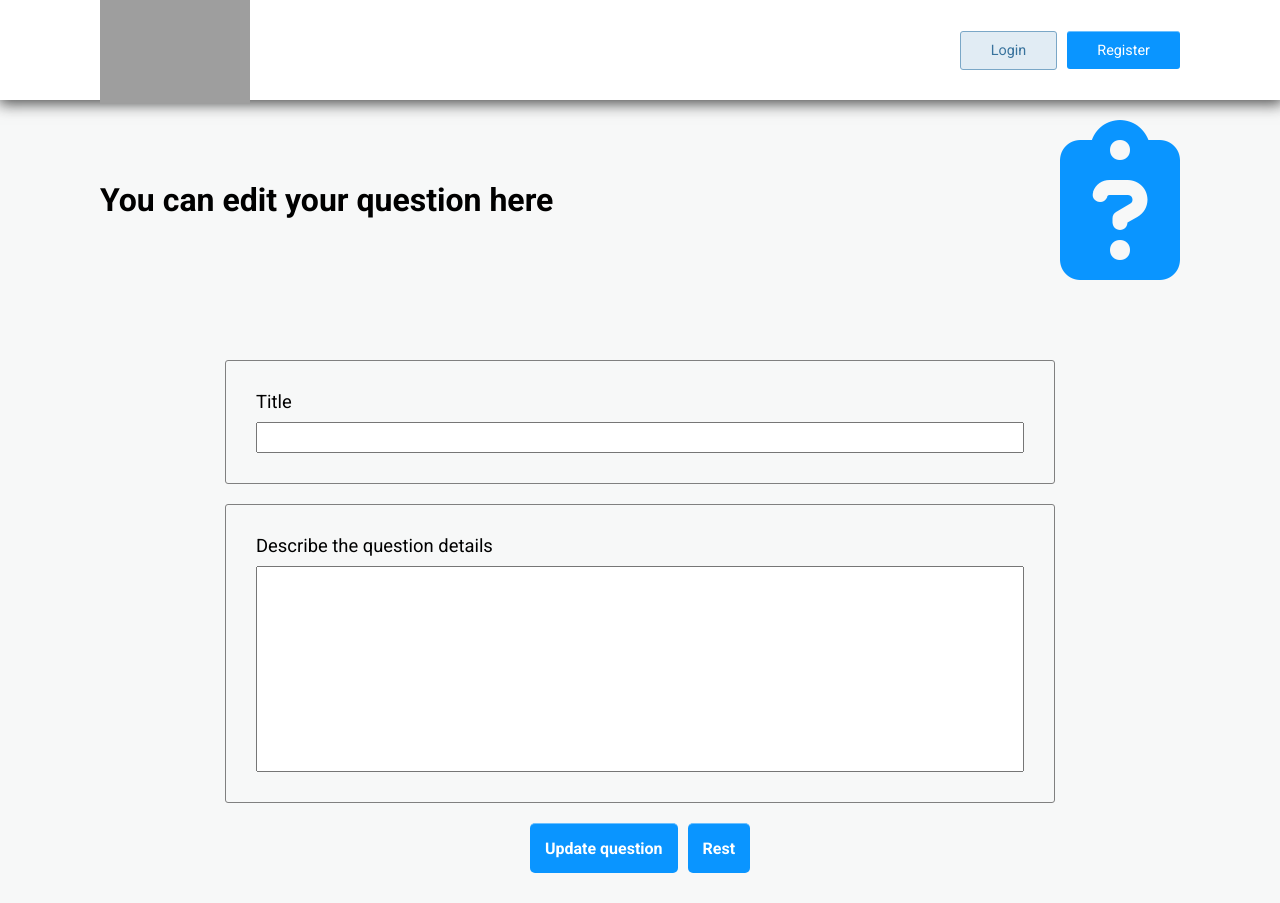
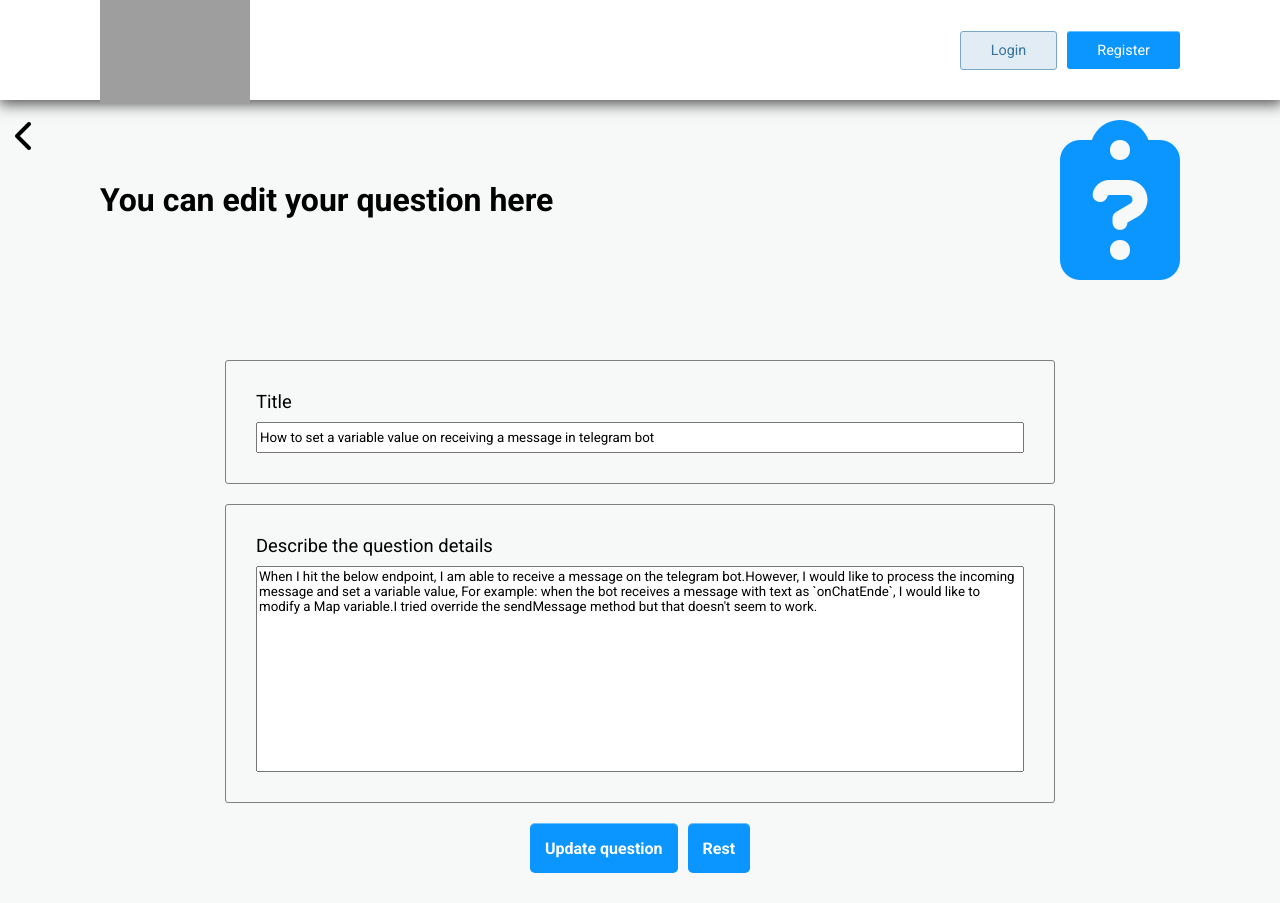
Before and after one commit to batym24/Galutinis-atsiskaitymas, a React (Create React App) app: page /editQuestion/1 in a window 1280 px wide. Built offline with nearby package versions, Linux system fonts and the light colour scheme; data requests are answered from the project's data file; grey boxes are pictures that could not be loaded.

Commit message:
Added back button from editing question and fixed question editing functionality

```diff
--- a/src/components/Pages/EditQuestion.jsx
+++ b/src/components/Pages/EditQuestion.jsx
@@ -3,13 +3,14 @@ import { useParams, useNavigate } from "react-router-dom";
 import { useState, useEffect } from "react";
 import { useFormik } from "formik";
 import * as yup from 'yup'
-import Loading from "../UI/Organisms/Loading";
 import { useContext } from "react";
 import QuestionsContext from "../../contexts/QuestionsContext";
 import UsersContext from "../../contexts/UsersContext";
+import { Link } from "react-router-dom";
 
 
 const StyledMain = styled.main`
+    position: relative;
     .title {
         display: flex;
         justify-content: space-between;
@@ -74,6 +75,14 @@ const StyledMain = styled.main`
         font-size: 0.8rem;
     }
 
+    .back {
+        position: absolute;
+        top: 0;
+        left: 15px;
+        font-size: 2rem;
+        color: black;
+    }
+
 `
 
 const EditQuestion = () => {
@@ -90,8 +99,8 @@ const EditQuestion = () => {
     },[])
 
     const values = {
-        title: '',
-        description: ''
+        title: question ? question.title : "",
+        description: question ? question.description : ""
     }
 
     const validationSchema = yup.object({
@@ -106,6 +115,7 @@ const EditQuestion = () => {
     })
 
     const formik = useFormik({
+        enableReinitialize: true,
         initialValues: values,
         validationSchema: validationSchema,
         onSubmit: () => {
@@ -168,6 +178,7 @@ const EditQuestion = () => {
                     <button onClick={formik.handleReset}>Rest</button>
                 </div>
             </form>
+            <Link to={`/question/${id}`}><i className="fa-solid fa-chevron-left back"></i></Link>
         </StyledMain>
      );
 }
--- a/src/components/UI/Molecules/Question.jsx
+++ b/src/components/UI/Molecules/Question.jsx
@@ -61,7 +61,7 @@ const Question = ({question, questionAnswers}) => {
                 <Link to={`/question/${question.id}`}><h3>{question.title}</h3></Link>
             </div>
             <div className="user">
-                <img src={users.find(user => user.id === question.creatorId).avatarUrl} alt="user-avatar" />
+                <img src={users.find(user => user.id === question.creatorId)?.avatarUrl} alt="user-avatar" />
                 <span>{users.find(user => user.id === question.creatorId).username}</span>
             </div>
         </StyledDiv>
```
Also changed, not shown: src/components/Pages/QuestionPage.jsx (indentation only).
